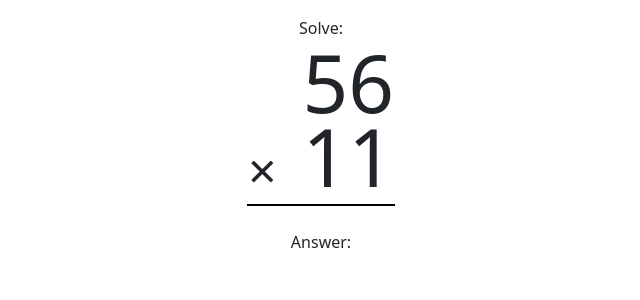
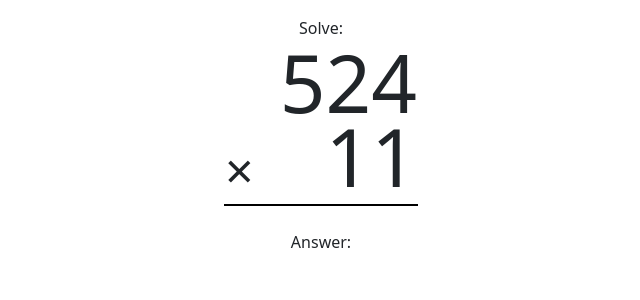
Before and after one commit to flowfree/rapid-math, a React (Create React App) app: page / in a window 1280 px wide. Shown: the top 300 px of the page, without its empty margins (319-959 px from the left). Built offline with nearby package versions, Linux system fonts and the light colour scheme.

Commit message:
Enable backspace for deletion

```diff
--- a/src/App.js
+++ b/src/App.js
@@ -2,12 +2,8 @@ import { useState, useEffect } from 'react'
 import Multiplication from "./components/operations/Multiplication"
 import UserInput from "./components/UserInput"
 
-function getRandomNumber(start, end) {
-  const numbers = []
-  for (let i = start; i < end; i++) {
-    numbers.push(i)
-  }
-  return numbers[Math.floor(Math.random() * numbers.length)]
+function getRandomNumber(min, max) {
+  return Math.floor(Math.random() * (max - min)) + min
 }
 
 function squaringOfNumbersBetween50And60() {
@@ -20,7 +16,7 @@ function squaringOfNumbersBetween50And60() {
 }
 
 function multiplicationWithASeriesOf1s() {
-  const op1 = getRandomNumber(10, 100)
+  const op1 = getRandomNumber(10, 1000)
   const op2 = 11
   return {
     op1,
--- a/src/components/UserInput.js
+++ b/src/components/UserInput.js
@@ -24,25 +24,30 @@ function UserInput({ answer, onCompleted }) {
     arr[index] = e.target.value.split('').pop()
     setUserAnswer(arr)
 
-    const rightMostIndex = numDigits - 1
     if (userAnswer[index + 1] === '') {
       inputRefs.current[index + 1].focus()
     } else if (userAnswer[index - 1] === '') {
       inputRefs.current[index - 1].focus()
     }
-
-
-    // if (index < numDigits - 1) {
-    //   inputRefs.current[index + 1].focus()
-    // }
   }
 
-  function handleArrowKeys(e, index) {
+  function handleKeyDown(e, index) {
     const rightMostIndex = numDigits - 1
     if (e.key === 'ArrowLeft' && index > 0) {
       inputRefs.current[index - 1].focus()
     } else if (e.key === 'ArrowRight' && index < rightMostIndex) {
       inputRefs.current[index + 1].focus()
+    } else if (e.key === 'Backspace') {
+      e.preventDefault()
+      const arr = JSON.parse(JSON.stringify(userAnswer))
+      arr[index - 1] = ''
+      setUserAnswer(arr)
+      if (index > 0) {
+        inputRefs.current[index - 1].focus()
+      }
+    } else if (e.key === 'Escape') {
+      setUserAnswer(Array(numDigits).fill(''))
+      inputRefs.current[0].focus()
     }
   }
 
@@ -56,7 +61,7 @@ function UserInput({ answer, onCompleted }) {
           value={value || ''}
           className="shadow-none"
           onChange={e => handleInputChange(e, index)}
-          onKeyDown={e => handleArrowKeys(e, index)}
+          onKeyDown={e => handleKeyDown(e, index)}
         />
         ))}
       </div>
```
